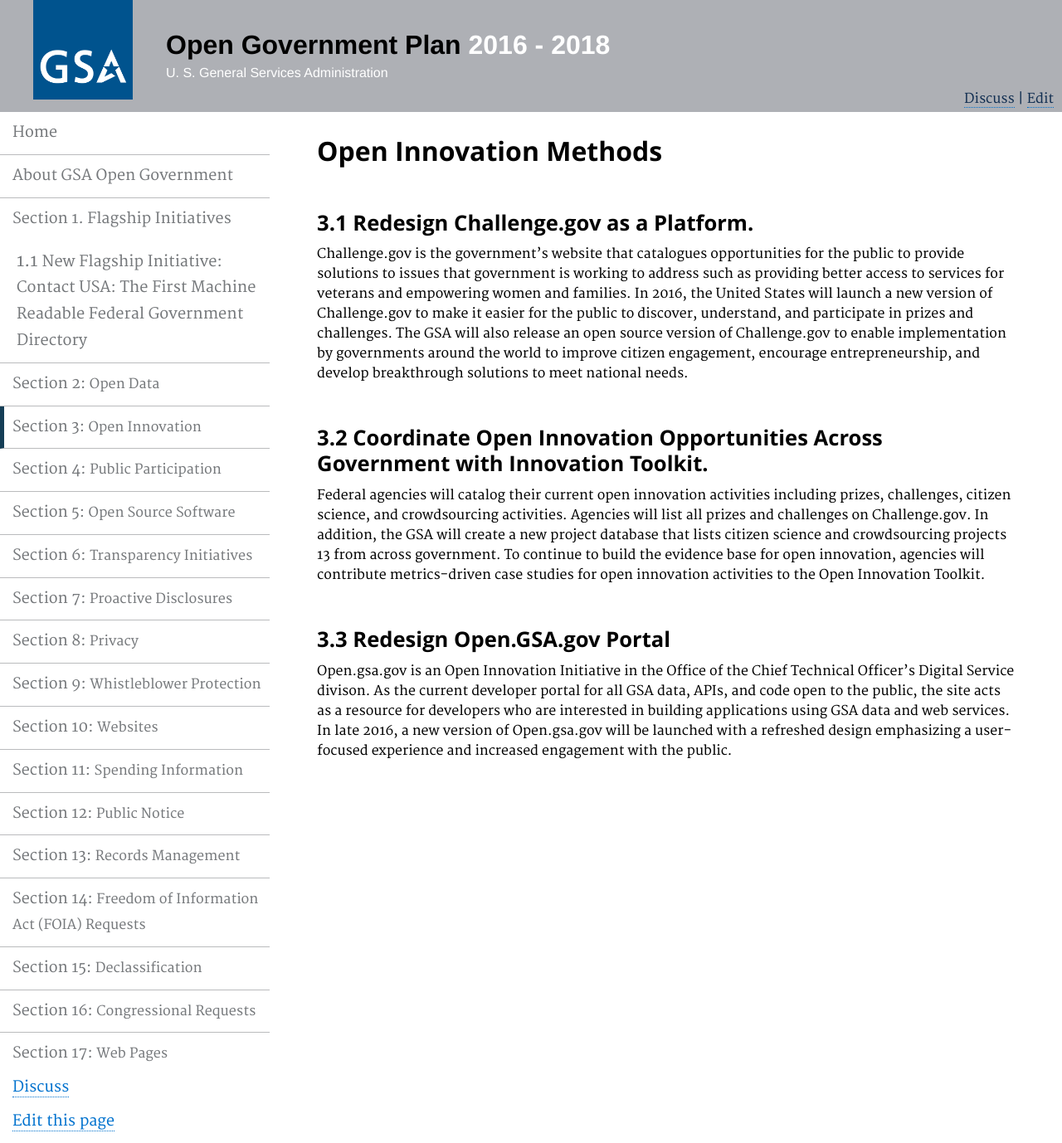
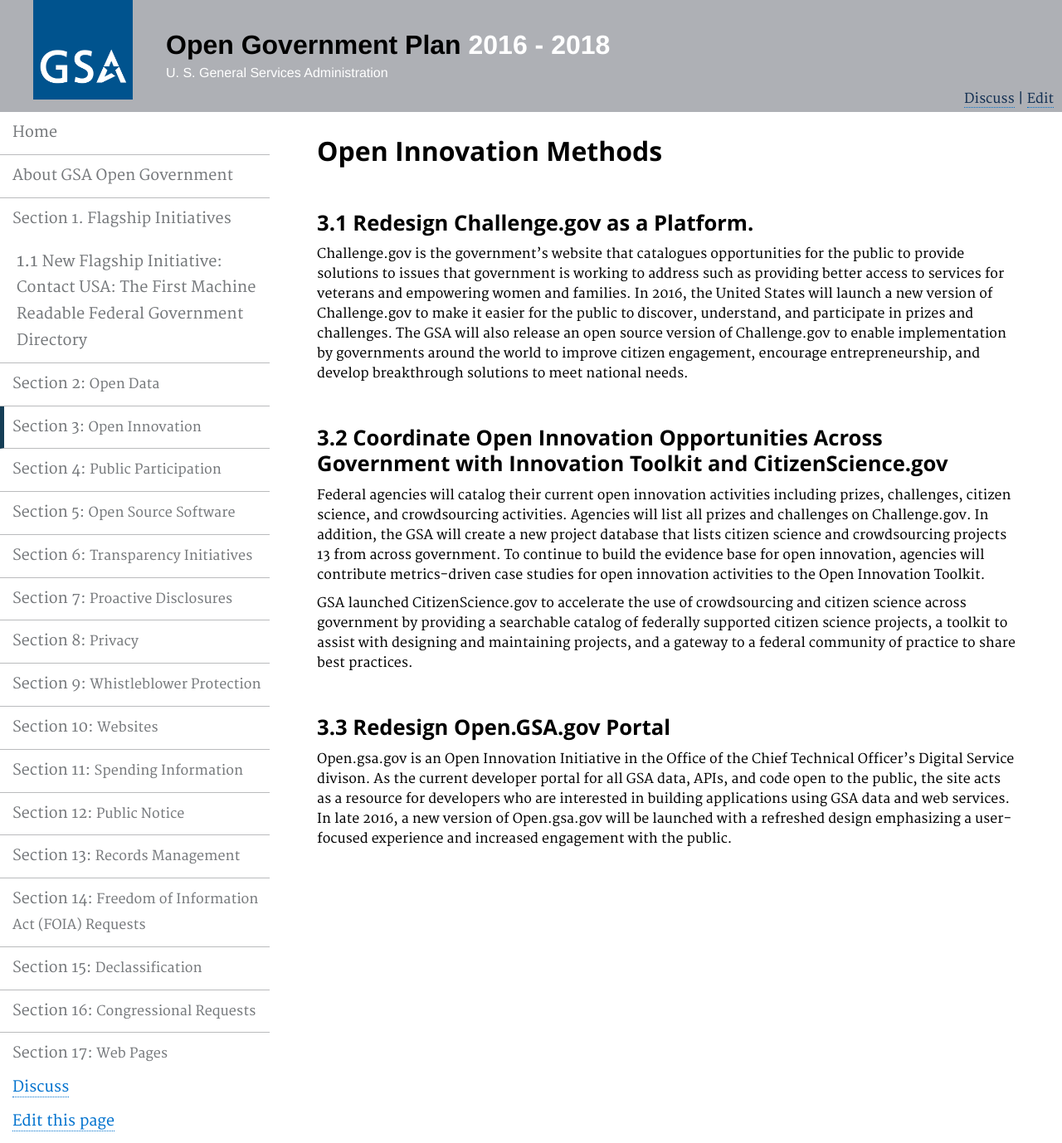
Before and after one commit to GSA/opengovplan, a Jekyll site: the page built from pages/openinnovation.md, in a window 1280 px wide. Shown: the whole page at 83% size. Built offline with Jekyll 4.4.1, drawn with Linux system fonts in a browser that asks for light colours.

Commit message:
Update openinnovation.md

```diff
--- a/pages/openinnovation.md
+++ b/pages/openinnovation.md
@@ -10,8 +10,11 @@
 ### 3.1  Redesign Challenge.gov as a Platform.
 Challenge.gov is the government’s website that catalogues opportunities for the public to provide solutions to issues that government is working to address such as providing better access to services for veterans and empowering women and families. In 2016, the United States will launch a new version of Challenge.gov to make it easier for the public to discover, understand, and participate in prizes and challenges. The GSA will also release an open source version of Challenge.gov to enable implementation by governments around the world to improve citizen engagement, encourage entrepreneurship, and develop breakthrough solutions to meet national needs.
 
-### 3.2  Coordinate Open Innovation Opportunities Across Government with Innovation Toolkit.
+### 3.2  Coordinate Open Innovation Opportunities Across Government with Innovation Toolkit and CitizenScience.gov
 Federal agencies will catalog their current open innovation activities including prizes, challenges, citizen science, and crowdsourcing activities. Agencies will list all prizes and challenges on Challenge.gov. In addition, the GSA will create a new project database that lists citizen science and crowdsourcing projects 13 from across government. To continue to build the evidence base for open innovation, agencies will contribute metrics-driven case studies for open innovation activities to the Open Innovation Toolkit.
+
+GSA launched CitizenScience.gov to accelerate the use of crowdsourcing and citizen science across government by providing a searchable catalog of federally supported citizen science projects, a toolkit to assist with designing and maintaining projects, and a gateway to a federal community of practice to share best practices.
+
 
 ### 3.3  Redesign Open.GSA.gov Portal
 Open.gsa.gov is an Open Innovation Initiative in the Office of the Chief Technical Officer’s Digital Service divison. As the current developer portal for all GSA data, APIs, and code open to the public, the site acts as a resource for developers who are interested in building applications using GSA data and web services.  In late 2016, a new version of Open.gsa.gov will be launched with a refreshed design emphasizing a user-focused experience and increased engagement with the public.
```
